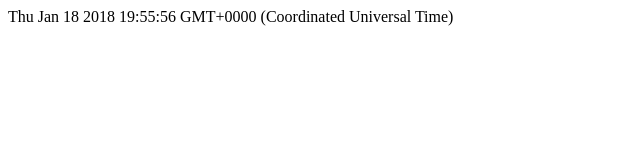
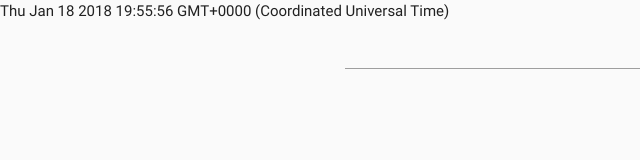
Before and after one commit to LeonadoRivaldo/JS_ALARM, a plain HTML site: page index.html in a window 1280 px wide. Shown: the whole page, without its empty margins (0-640 px from the left). Drawn offline with nearby package versions, Linux system fonts and the light colour scheme.

Commit message:
hahahaha

```diff
--- a/index.html
+++ b/index.html
@@ -6,12 +6,25 @@
     <meta http-equiv="X-UA-Compatible" content="IE=edge">
     <title>Page Title</title>
     <meta name="viewport" content="width=device-width, initial-scale=1">
+    <script src="https://ajax.googleapis.com/ajax/libs/jquery/3.2.1/jquery.min.js"></script>
+    <!-- Compiled and minified CSS -->
+    <link rel="stylesheet" href="https://cdnjs.cloudflare.com/ajax/libs/materialize/0.100.2/css/materialize.min.css">
+    <!-- Compiled and minified JavaScript -->
+    <script src="https://cdnjs.cloudflare.com/ajax/libs/materialize/0.100.2/js/materialize.min.js"></script>
+
     <link rel="stylesheet" type="text/css" media="screen" href="css/main.css" />
     <script src="js/main.js"></script>
 </head>
 
-<body>
+<body class="grey lighten-5">
     <div id="relogio"></div>
+    <div class="container" style="text-align:center;">
+        <div class="row">
+            <div class="col s2"></div>
+            <div class="col s8"> <input type="text" class="timepicker"></div>
+            <div class="col s2"></div>
+        </div>
+    </div>
 </body>
 <script type="text/javascript">
     var relogio = new clock();
@@ -20,6 +33,18 @@
         document.getElementById("relogio").innerHTML = relogio.verHora();
     }
     setInterval(verHorario, 1001);
+
+    $('.timepicker').pickatime({
+        default: 'now', // Set default time: 'now', '1:30AM', '16:30'
+        fromnow: 0, // set default time to * milliseconds from now (using with default = 'now')
+        twelvehour: false, // Use AM/PM or 24-hour format
+        donetext: 'OK', // text for done-button
+        cleartext: 'Clear', // text for clear-button
+        canceltext: 'Cancel', // Text for cancel-button
+        autoclose: false, // automatic close timepicker
+        ampmclickable: true, // make AM PM clickable
+        aftershow: function() {} //Function for after opening timepicker
+    });
 </script>
 
 </html>
```
